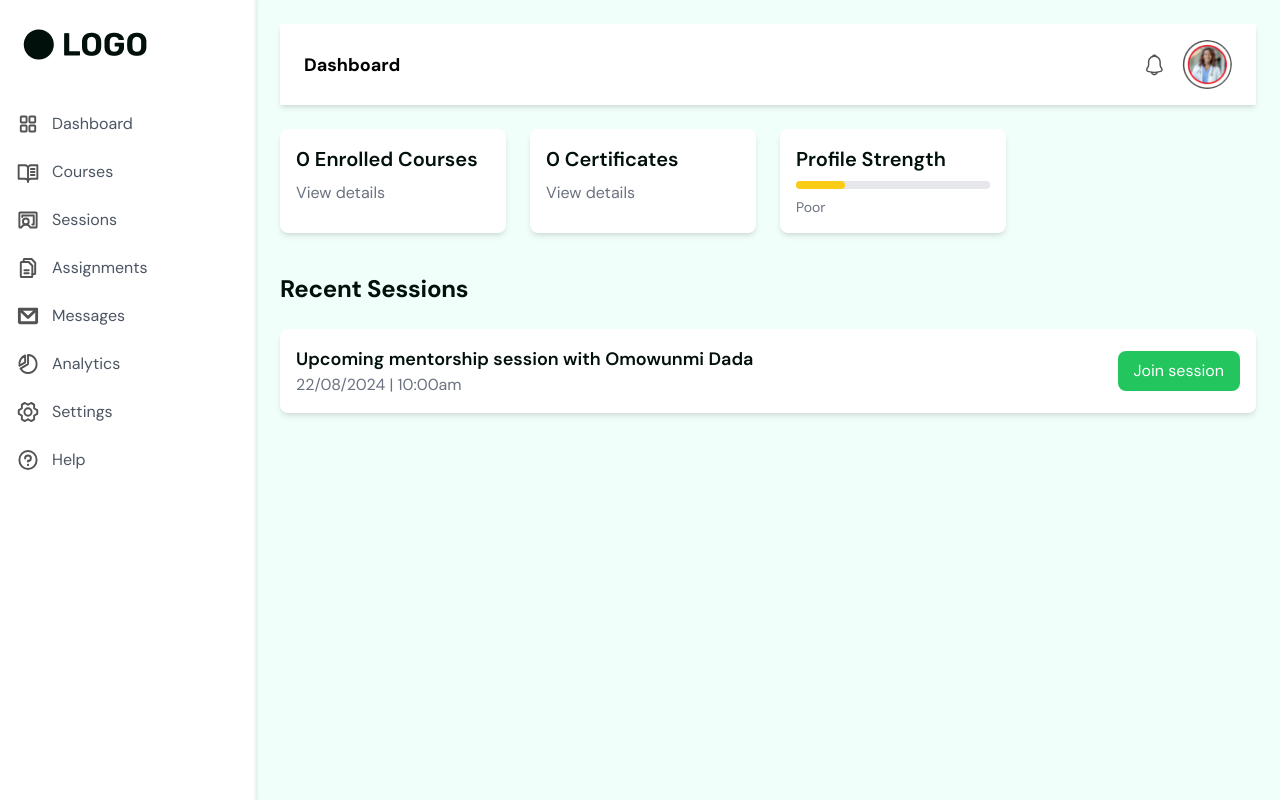
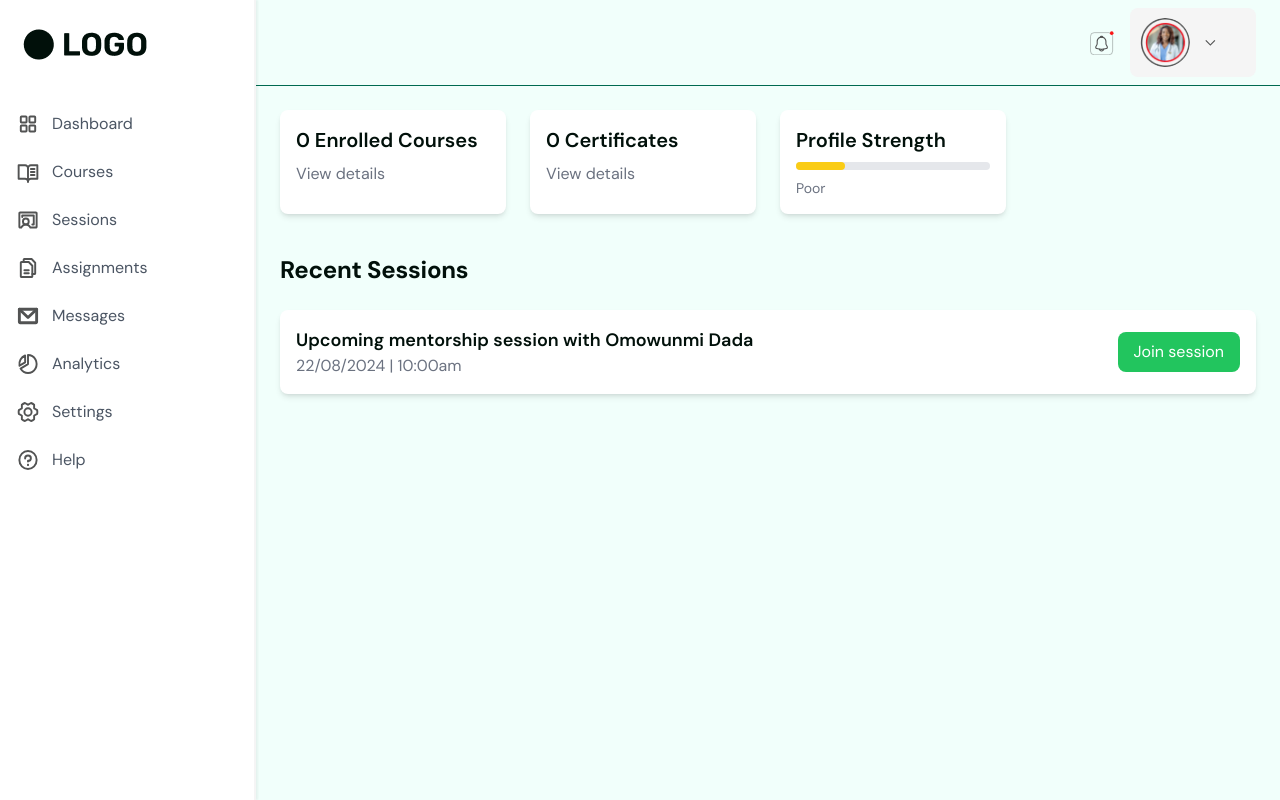
Before and after one commit to Omolara5861/superstar-mentors, a Next.js app: page /mentee-dashboard in a window 1280 px wide. Built offline with nearby package versions, Linux system fonts and the light colour scheme.

Commit message:
refactor: :recycle: Style Header

```diff
--- a/src/components/mentee-dashboard/header/Header.tsx
+++ b/src/components/mentee-dashboard/header/Header.tsx
@@ -2,14 +2,19 @@ import Image from "next/image";
 
 const Header = () => {
     return (
-        <header className="bg-white shadow-md py-4 px-6 flex justify-between items-center">
-            <div className="text-lg font-bold">Dashboard</div>
-            <div className="flex items-center">
-                <button className="mr-4">
-                    <Image src="/dashboard/notification.svg" alt="Notifications" width={24} height={24}/>
-                </button>
-                <Image src="/dashboard/profile-pic.png" width={50} height={50} alt="Profile" className="rounded-full" />
-            </div>
+        <header>
+            <div className="py-2 px-6 flex justify-end items-center">
+                <div className="flex items-center">
+                    <button className="mr-4">
+                        <Image src="/dashboard/notification.svg" alt="Notifications" width={24} height={24} />
+                    </button>
+                    <div className="bg-[#f5f5f5] p-[10px] rounded-lg flex w-[126px]">
+                        <Image src="/dashboard/profile-pic.png" width={50} height={50} alt="Profile" className="rounded-full mr-[14px]" />
+                        <Image src="/dashboard/caret-down.svg" width={12} height={12} alt="Arrow Down" />
+                    </div>
+                </div>
+           </div>
+            <div className="bg-primary h-[0.5px] w-full"></div>
         </header>
     );
 };
--- a/src/components/mentee-dashboard/wrapper/Wrapper.tsx
+++ b/src/components/mentee-dashboard/wrapper/Wrapper.tsx
@@ -7,9 +7,11 @@ const Wrapper = (WrappedComponent: React.ComponentType) => {
             <Sidebar />
 
             {/* Main content */}
-            <div className="h-screen flex-1 bg-[#F1FFFB] p-6">
+            <div className="h-screen flex-1 bg-[#F1FFFB]">
                 <Header />
-                <WrappedComponent {...props} />
+                <div className='px-6'>
+                    <WrappedComponent {...props} />
+                </div>
             </div>
         </div>
     };
```
Also changed, not shown: public/dashboard/caret-down.svg (added), public/dashboard/notification.svg.
